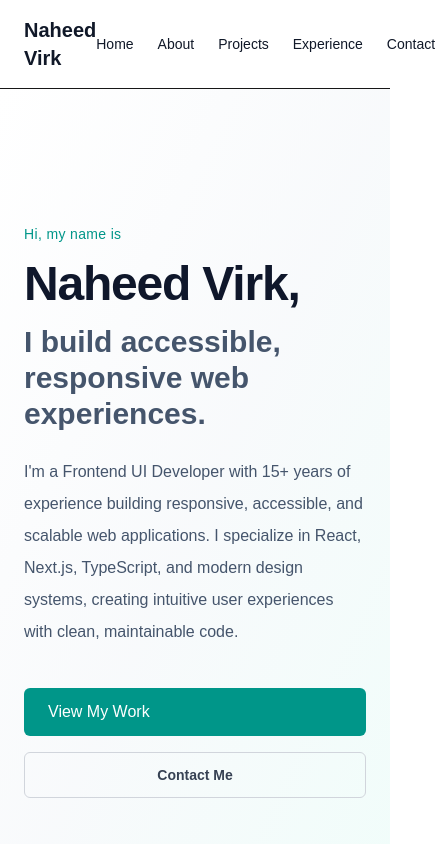
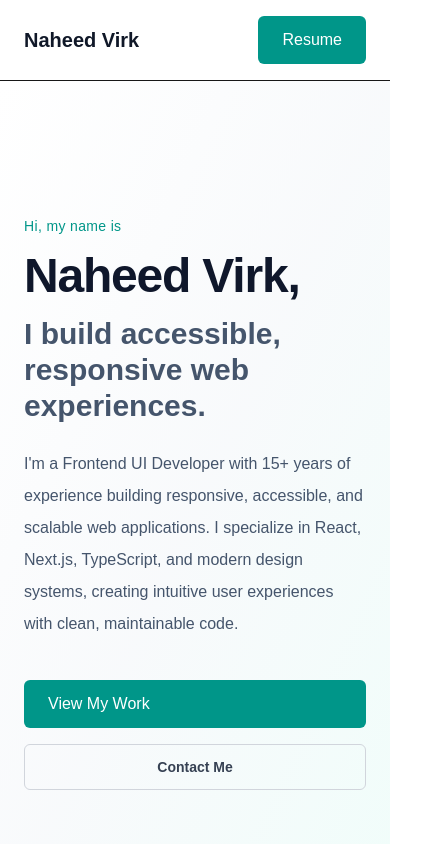
Before and after one commit to naheedkvirk/portfolio, a Next.js app: page / in a window 390 px wide. Shown: the top 844 px of the page, 435 px wide, since content can reach past the window. Built offline with nearby package versions, Linux system fonts and the light colour scheme.

Commit message:
Add responsive header layout with resume button

```diff
--- a/components/layout/Header.tsx
+++ b/components/layout/Header.tsx
@@ -5,6 +5,7 @@ export default function Header() {
   return (
     <header className="sticky top-0 z-50 w-full border-b bg-white dark:bg-black">
       <nav className="mx-auto flex max-w-6xl items-center justify-between px-6 py-4">
+        {/* Left Column - Name */}
         <Link
           href="#home"
           className="text-xl font-semibold text-gray-900 dark:text-gray-100"
@@ -12,7 +13,7 @@ export default function Header() {
           Naheed Virk
         </Link>
 
-        <ul className="flex gap-6">
+        <ul className="hidden lg:flex lg:justify-center lg:gap-6">
           {navigation.map((item) => (
             <li key={item.href}>
               <Link
@@ -24,6 +25,22 @@ export default function Header() {
             </li>
           ))}
         </ul>
+
+        <div className="flex justify-end">
+          <a
+            href="/resume/Naheed-Virk-Resume.pdf"
+            target="_blank"
+            rel="noopener noreferrer"
+            className="rounded-md bg-teal-600 px-6 py-3 text-white
+            transition-colors duration-200
+            hover:bg-teal-700
+            focus:outline-none focus:ring-2 focus:ring-blue-500 focus:ring-offset-2
+            dark:focus:ring-offset-slate-950
+            motion-reduce:transition-none"
+          >
+            Resume
+          </a>
+        </div>
       </nav>
     </header>
   );
```
Also changed, not shown: 1 other file (tests, documents, lock files or other folders).
